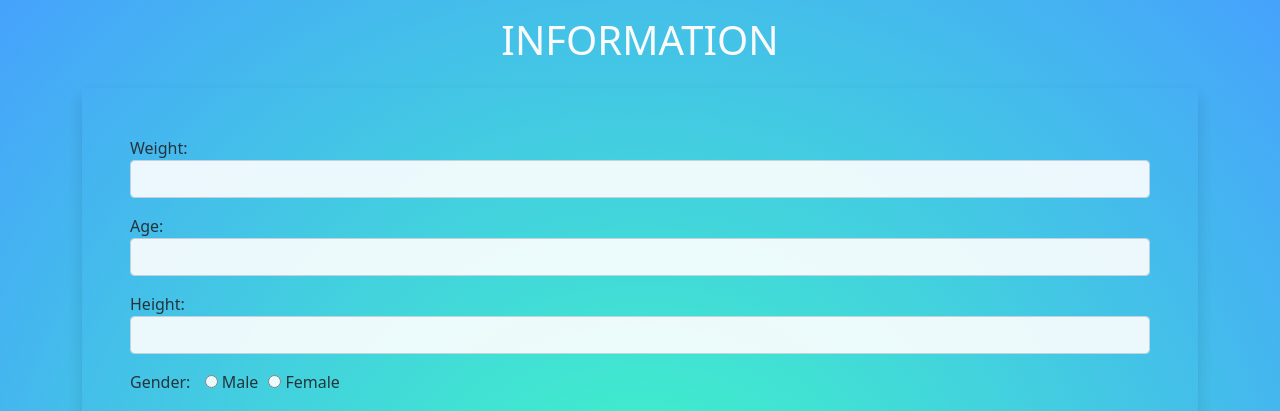
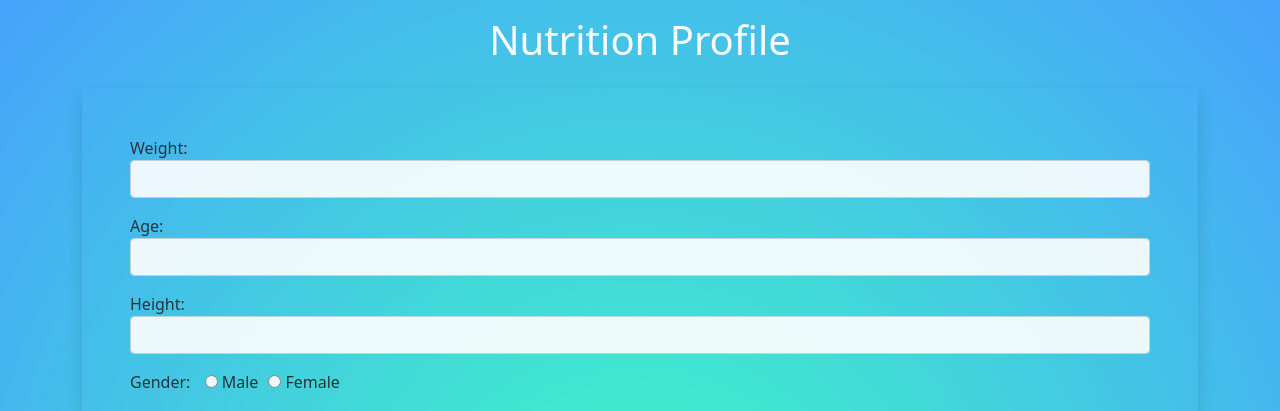
Before and after one commit to GiteshKambli/nutrition_analyser, a Django app: page /nutrition_profile/ in a window 1280 px wide. Shown: the top 411 px of the page. Run offline with Django 4.2, Linux system fonts and the light colour scheme; the visitor is signed in with stand-in values (Sample User, id 1); some libraries are stand-ins or nearby versions.

Commit message:
small_update

```diff
--- a/food_viser/templates/nutrition_profile_form.html
+++ b/food_viser/templates/nutrition_profile_form.html
@@ -12,7 +12,7 @@
     </head>
 <body style='background: rgb(63,251,195); background: radial-gradient(circle, rgba(63,251,195,1) 0%, rgba(70,162,252,1) 100%);'>
     <div class="container mb-5">
-        <h1 class="text-center p-3" style='color: #FAFAFA'>INFORMATION</h1>
+        <h1 class="text-center p-3" style='color: #FAFAFA'>Nutrition Profile</h1>
     <div class="row">
         <div class="col-sm-15" style=' text-style: bold; border-radius: 30px; opacity: 0.9'>
             <form action="" method="post" enctype="multipart/form-data" class="shadow p-5">
```
